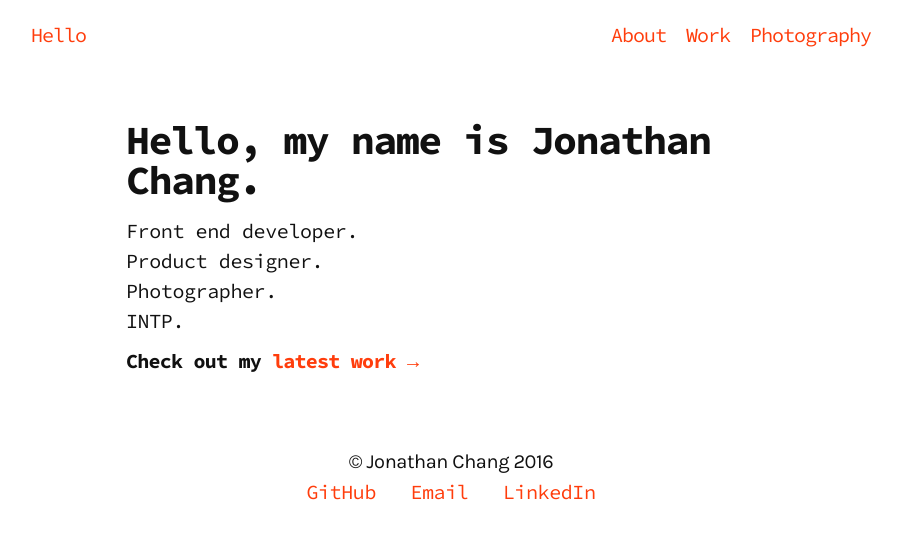
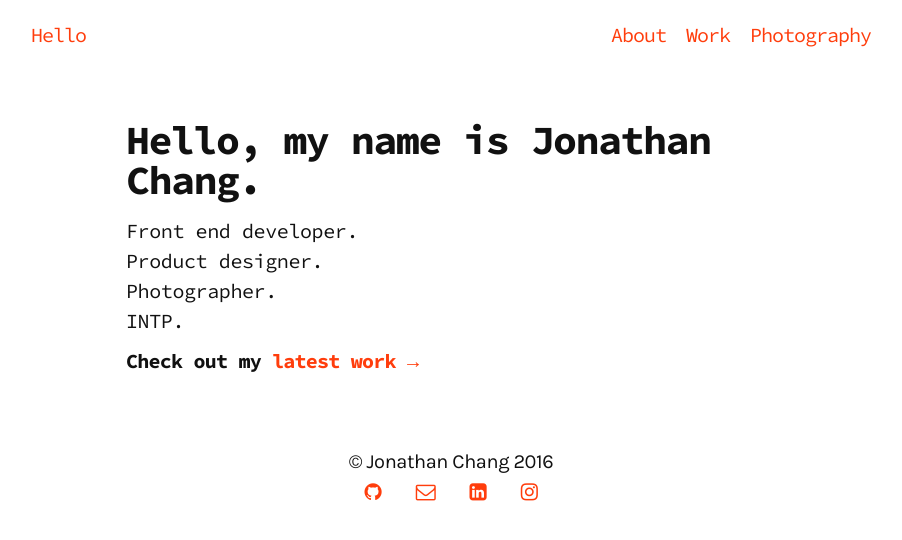
Before and after one commit to dotheygandalf/portfolio, a Jekyll site: the page built from index.html, in a window 1280 px wide. Shown: the top 540 px of the page, without its empty margins (189-1091 px from the left). Built offline with Jekyll 4.4.1, drawn with Linux system fonts in a browser that asks for light colours; nearby versions of some CDN libraries.

Commit message:
incorporate font awesome icons into footer

```diff
--- a/_includes/footer.html
+++ b/_includes/footer.html
@@ -6,13 +6,16 @@
 
     <ul class="contact-me">
       <li>
-        <a href="https://github.com/dotheygandalf/" target="_blank">GitHub</a>
+        <a href="https://github.com/dotheygandalf/" target="_blank"><i class="fa fa-github" aria-hidden="true"></i></a>
       </li>
       <li>
-        <a href="mailto:prancingwithponies@live.com" target="_blank">Email</a>
+        <a href="mailto:prancingwithponies@live.com" target="_blank"><i class="fa fa-envelope-o" aria-hidden="true"></i></a>
       </li>
       <li>
-        <a href="https://www.linkedin.com/in/jonathan-chang-0585294b" target="_blank">LinkedIn</a>
+        <a href="https://www.linkedin.com/in/jonathan-chang-0585294b" target="_blank"><i class="fa fa-linkedin-square" aria-hidden="true"></i></a>
+      </li>
+      <li>
+        <a href="https://www.instagram.com/dotheygandalf" target="_blank"><i class="fa fa-instagram" aria-hidden="true"></i></a>
       </li>
     </p>
 
--- a/_includes/head.html
+++ b/_includes/head.html
@@ -12,6 +12,7 @@
 
   <link href='https://fonts.googleapis.com/css?family=Karla:400,700' rel='stylesheet' type='text/css'>
   <link href='https://fonts.googleapis.com/css?family=Source+Code+Pro:400,700' rel='stylesheet' type='text/css'>
+  <link rel="stylesheet" href="https://maxcdn.bootstrapcdn.com/font-awesome/4.6.2/css/font-awesome.min.css">
 
   <script>
     (function(i,s,o,g,r,a,m){i['GoogleAnalyticsObject']=r;i[r]=i[r]||function(){
--- a/_sass/_layout.scss
+++ b/_sass/_layout.scss
@@ -144,9 +144,14 @@
   list-style: none;
   margin: 0;
 
-  li {
-    display: inline-block;
-    margin: 0 15px;
+    li {
+      display: inline-block;
+      margin: 0 15px;
+
+      a:hover {
+        background: initial;
+        color: initial;
+      }
     }
   }
 }
```
